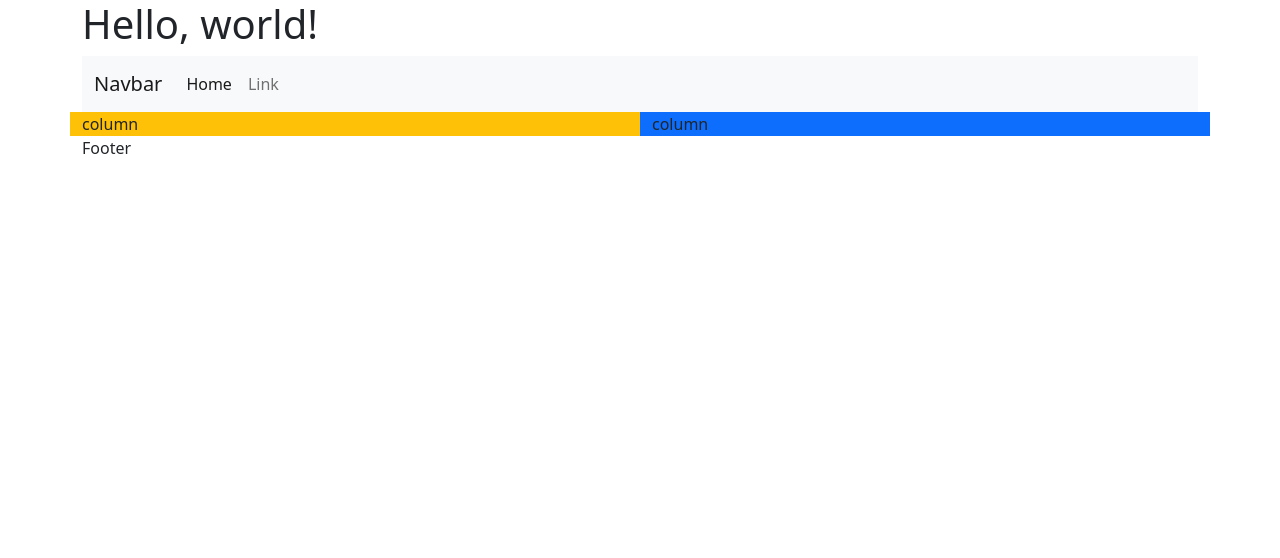
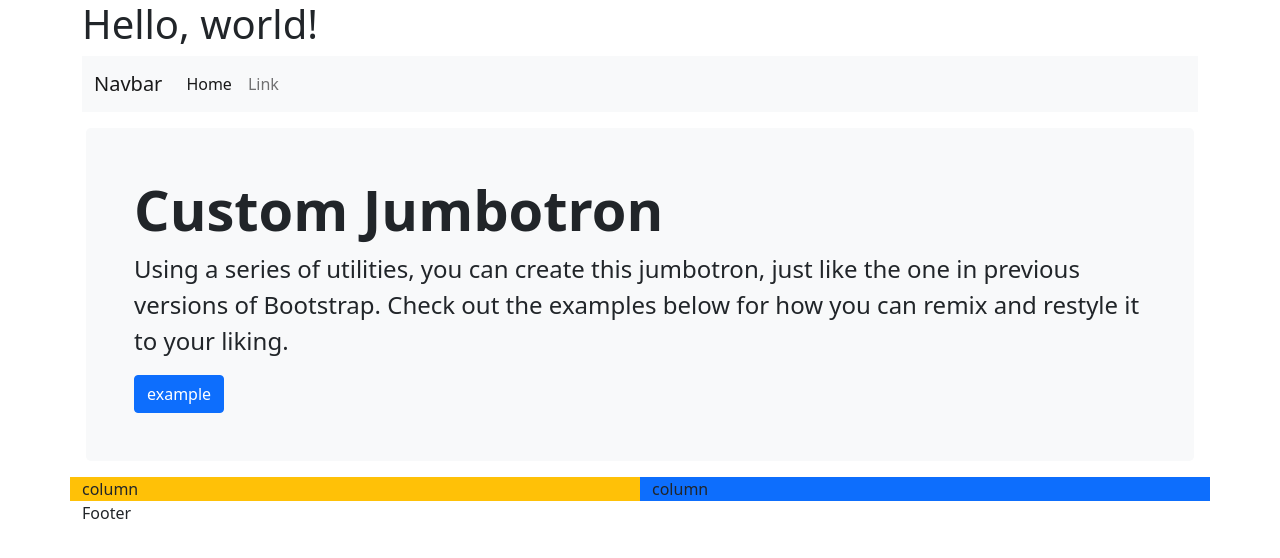
Before and after one commit to srirachy/collab_practice, a plain HTML site: page index.html in a window 1280 px wide. Drawn offline with nearby package versions, Linux system fonts and the light colour scheme.

Commit message:
Day 5 Homework Updates

```diff
--- a/index.html
+++ b/index.html
@@ -37,6 +37,19 @@
       </nav>
 
       <div class="row">
+        <div class="col m-3 p-5 bg-light rounded-3">
+          <h1 class="display-4 fw-bold">Custom Jumbotron</h1>
+          <p class="fs-4">Using a series of utilities,
+            you can create this jumbotron, just like the
+            one in previous versions of Bootstrap. Check out the examples
+            below for how you can remix and restyle it to your liking.
+          </p>
+          <button class="btn btn-primary btn=lg">example</button>
+        </div>
+
+      </div>
+
+      <div class="row">
         <div class="col-md-6 bg-warning">
           column
         </div>
```
